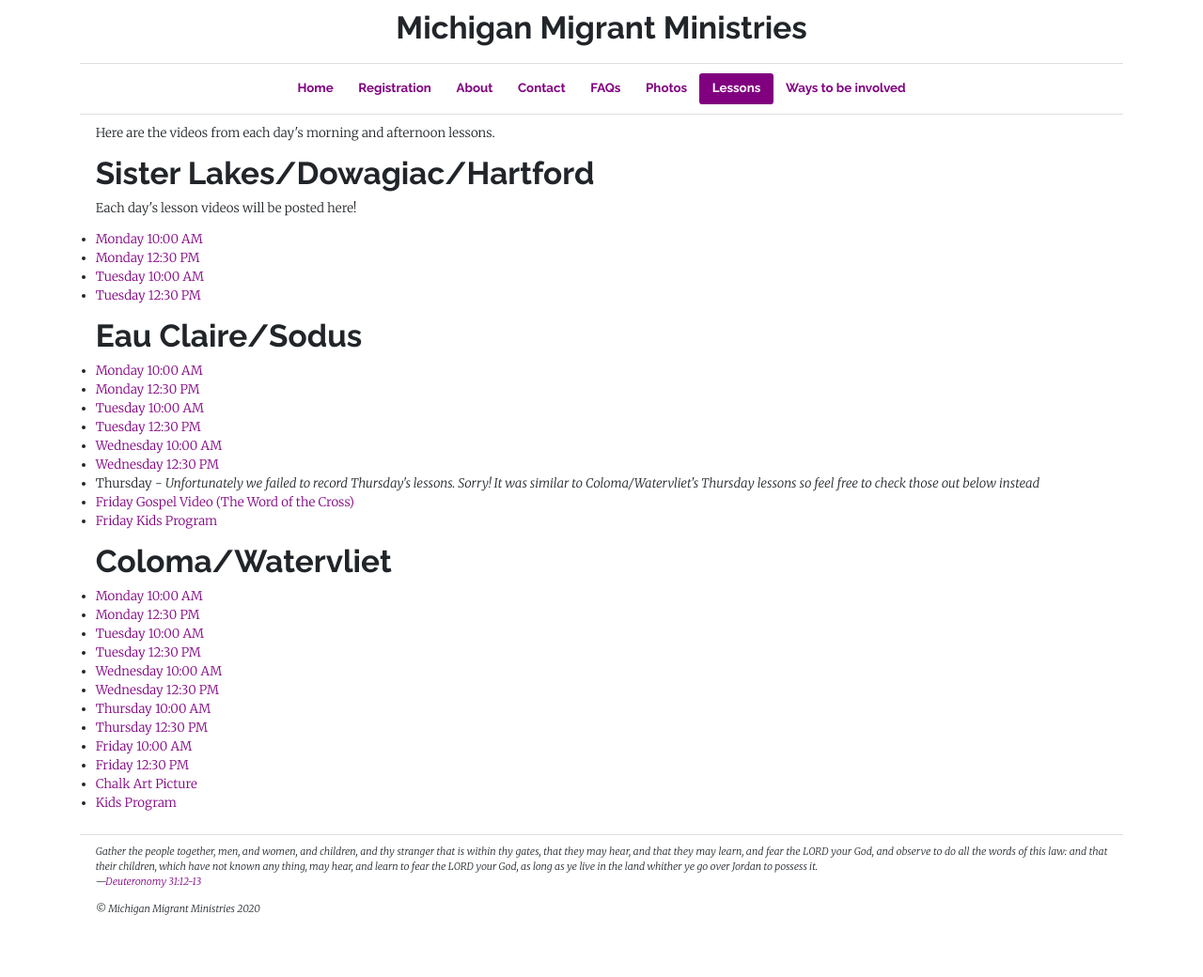
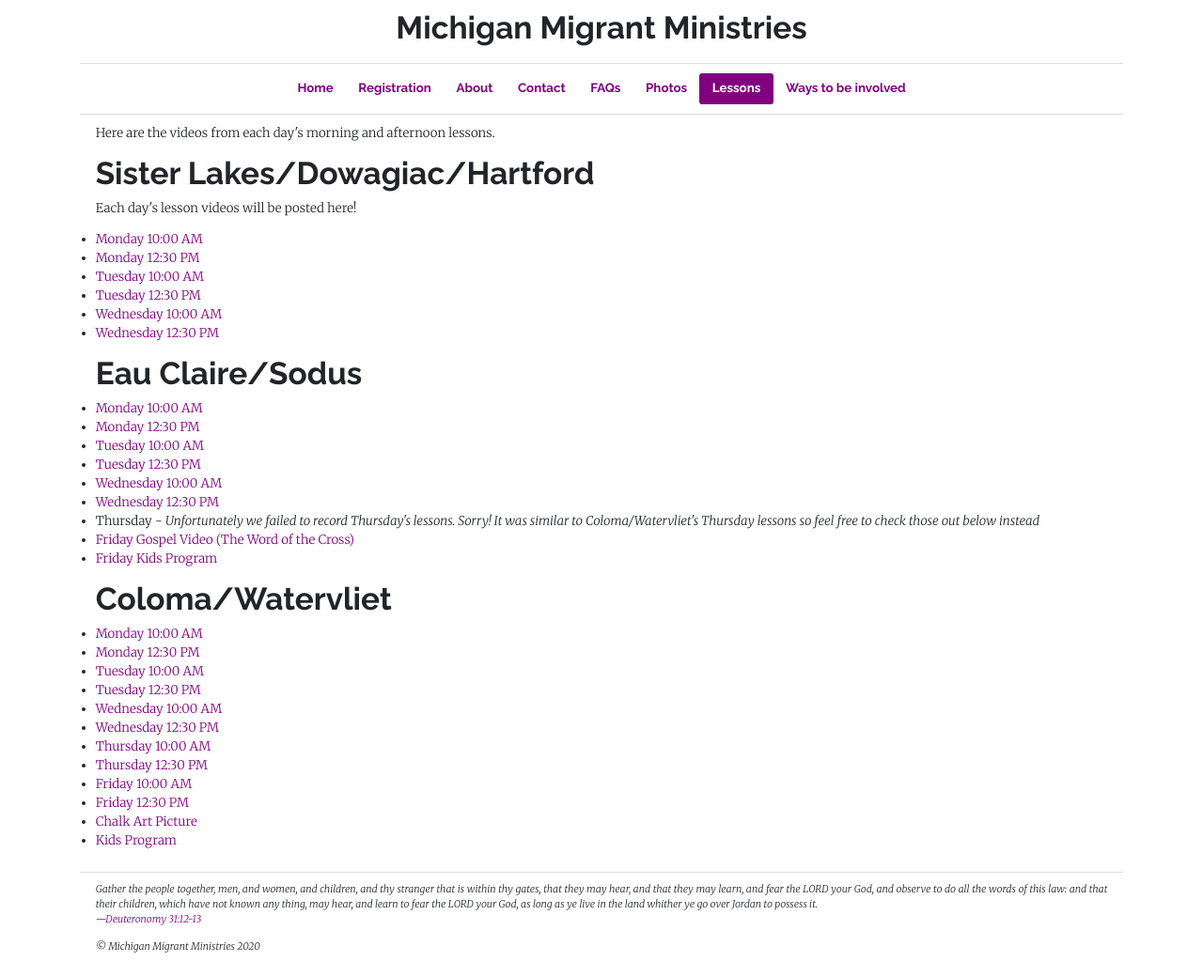
Before and after one commit to michigan-migrant-ministries/website, a Jekyll site: the page built from _pages/lessons.html, in a window 1280 px wide. Shown: the whole page at 94% size. Built offline with Jekyll 4.4.1, drawn with Linux system fonts in a browser that asks for light colours; before the commit the page ends 1000 px from its top, so only the background shows below that.

Commit message:
Post lessons for Wednesday

```diff
--- a/_pages/lessons.html
+++ b/_pages/lessons.html
@@ -28,6 +28,12 @@
   </li>
   <li>
     <a target="_blank" href="https://www.facebook.com/michiganmigrantministries/videos/4233838989990652">Tuesday 12:30 PM</a>
+  </li>
+  <li>
+    <a target="_blank" href="https://www.facebook.com/michiganmigrantministries/videos/1030506087366057">Wednesday 10:00 AM</a>
+  </li>
+  <li>
+    <a target="_blank" href="https://www.facebook.com/michiganmigrantministries/videos/330201828036890">Wednesday 12:30 PM</a>
   </li>
 </ul>
 
```
